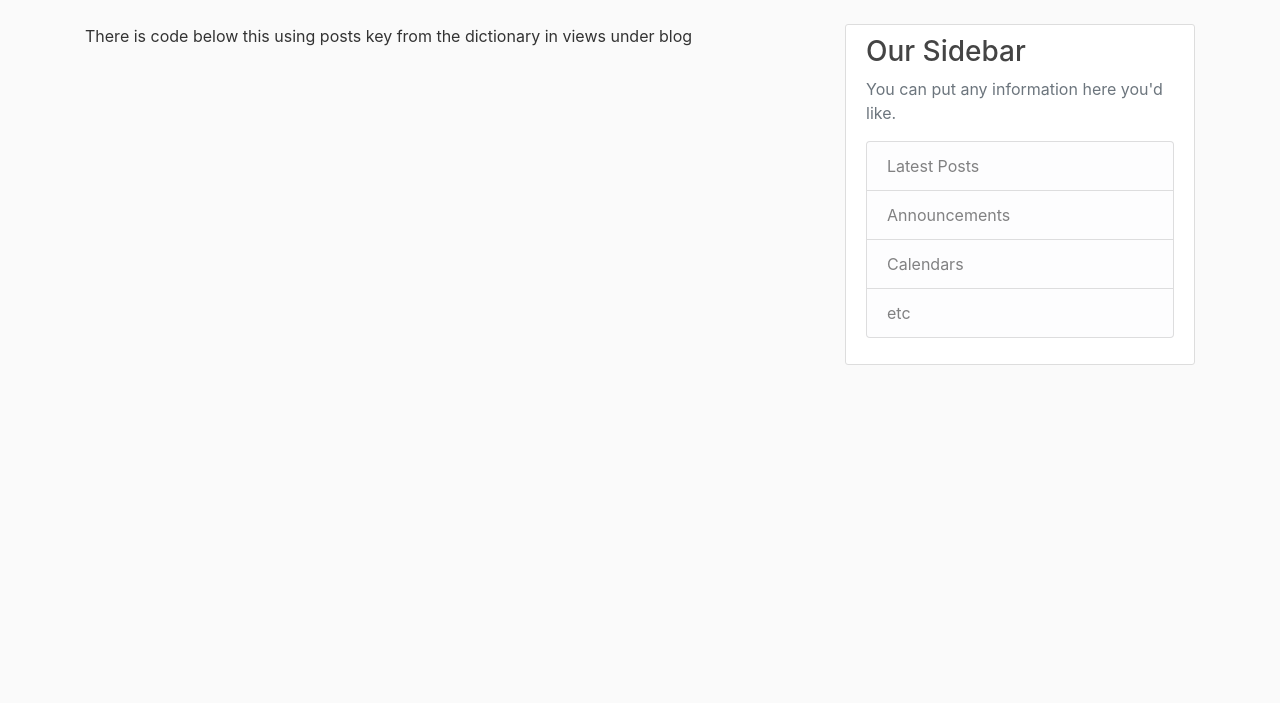
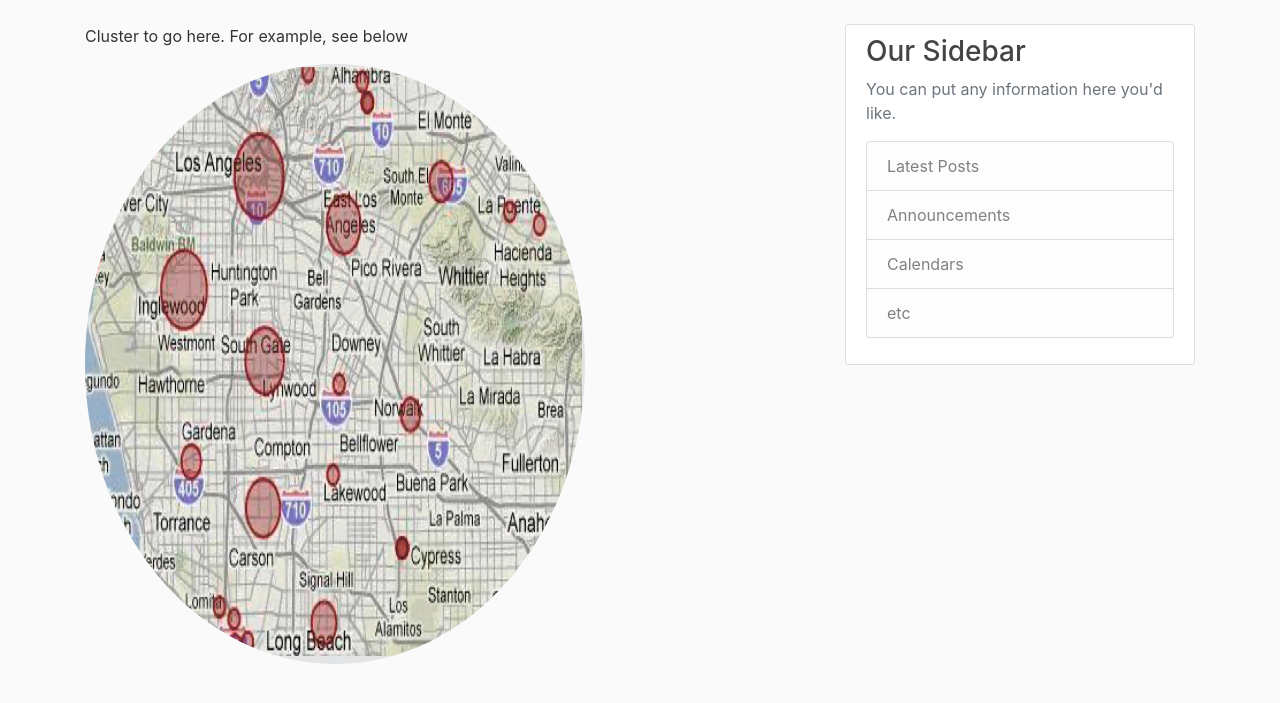
Before and after one commit to michaelg-cgu/DASMENT, a Django app: page / in a window 1280 px wide. Shown: the part 56-759 px from the top of the page. Run offline with Django 3.2, Linux system fonts and the light colour scheme; data that the repository does not hold is empty; some libraries are stand-ins or nearby versions.

Commit message:
added template to landing page

```diff
--- a/FoodforThought/blog/templates/blog/home.html
+++ b/FoodforThought/blog/templates/blog/home.html
@@ -1,10 +1,13 @@
 {% extends "blog/base.html" %}
+{% load static %}
 {% block content %}
-  There is code below this using posts key from the dictionary in views under blog
+  <p>Cluster to go here. For example, see below</p>
+  <img style="width:500px;height:600px;" class="rounded-circle article img" src="{% static 'blog/clusterexample.png'%}" alt="">
   <br>
   {% for post in posts %}
     <article class="media content-section">
       <img class="rounded-circle article-img" src="{{ post.author.profile.image.url }}">
+
       <div class="media-body">
         <div class="article-metadata">
           <a class="mr-2" href="#">{{ post.author }}</a>
--- a/FoodforThought/surveys/templates/surveys/foodallergies.html
+++ b/FoodforThought/surveys/templates/surveys/foodallergies.html
@@ -6,6 +6,7 @@
     <form method="POST">
         {% csrf_token %}
   <fieldset class="form-group">
+    <p>hellow world</p>
     {{ form|crispy }}
     <button type="submit" name="button">Submit</button>
   </fieldset>
```
Also changed, not shown: FoodforThought/blog/static/blog/clusterexample.png (added), FoodforThought/db.sqlite3.
